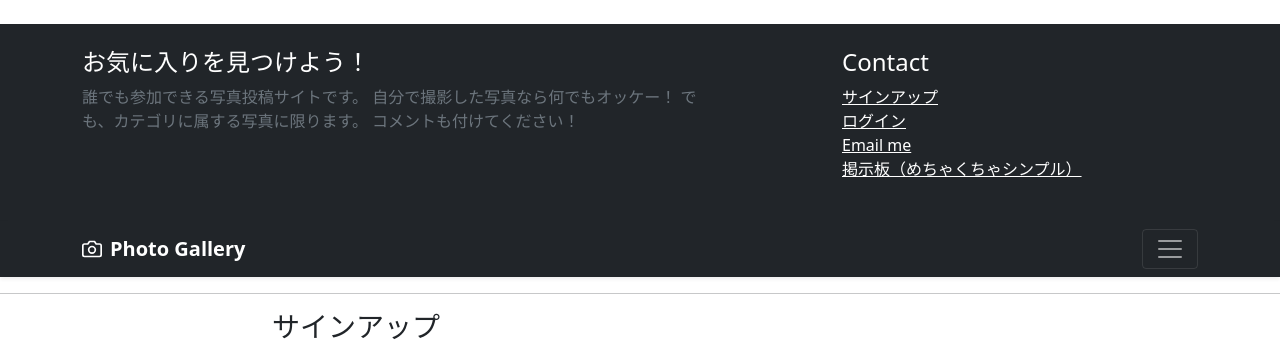
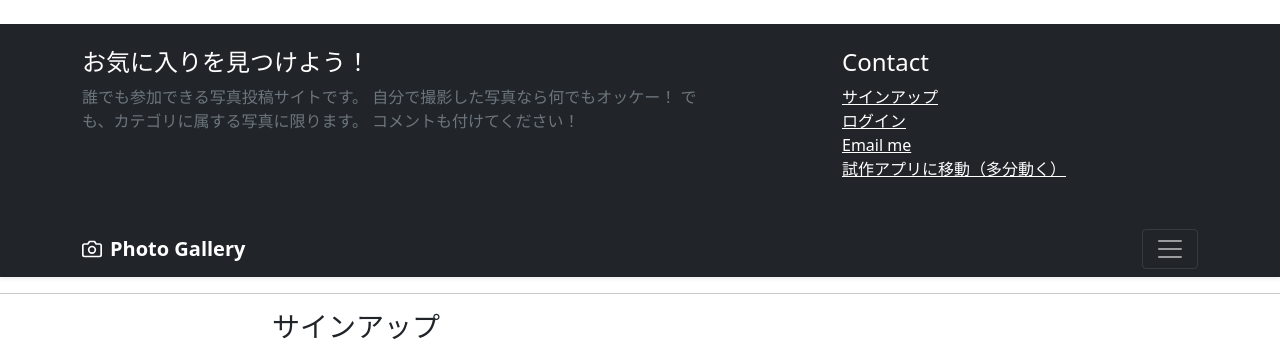
Before and after one commit to fko25shouma/photoproject, a Django app: page /signup/ in a window 1280 px wide, after a click that opens the changed part. Shown: the top 351 px of the page. Run offline with Django 4.2, Linux system fonts and the light colour scheme.

Commit message:
名前変更

```diff
--- a/photoproject/photo/templates/photo/base.html
+++ b/photoproject/photo/templates/photo/base.html
@@ -73,7 +73,7 @@
                 <li><a href="mailto:admin@example.com"
                        class="text-white">Email me</a></li>
                 <li><a href="{% url 'memo_list' %}"
-                      class="text-white">掲示板（めちゃくちゃシンプル）</a></li>
+                      class="text-white">試作アプリに移動（多分動く）</a></li>
                 {% else %}
                 <!-- ログイン状態ではない場合のメニュー-->
                 <li><a href="{% url 'accounts:signup' %}"
@@ -83,7 +83,7 @@
                 <li><a href="mailto:admin@example.com"
                        class="text-white">Email me</a></li>
                 <li><a href="{% url 'memo_list' %}"
-                      class="text-white">掲示板（めちゃくちゃシンプル）</a></li>
+                      class="text-white">試作アプリに移動（多分動く）</a></li>
                 {% endif %}
               </ul>
             </div>
```
